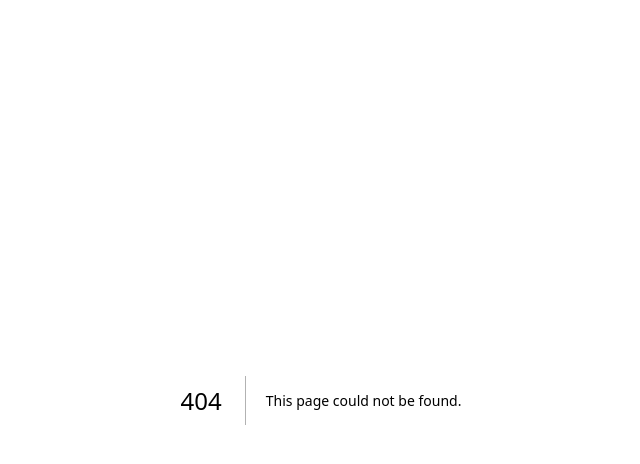
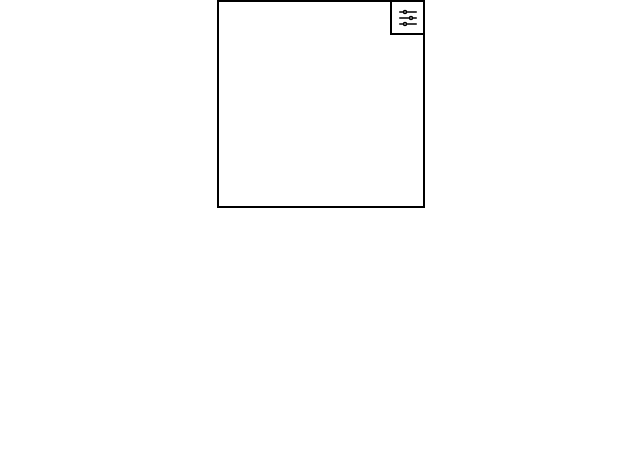
Before and after one commit to joshuawootonn/radix-interactive-dropdown, a Next.js app: page /repro in a window 1280 px wide. Before the commit this address had no page. Shown: the top 464 px of the page, without its empty margins (319-959 px from the left). Built offline with nearby package versions, Linux system fonts and the light colour scheme.

Commit message:
feat: simplify popover anchor logic

```diff
--- a/app/page.tsx
+++ b/app/page.tsx
@@ -11,7 +11,7 @@ import { PopoverClose } from "@/components/popover-close";
 import { DropdownMenuTrigger } from "@/components/dropdown-trigger";
 import { clsx } from "clsx";
 
-const DropdownMenuDemo = () => {
+const App = () => {
   const buttonRef = useRef<HTMLButtonElement>(null);
   const [virtualRef, setVirtualRef] = useState<null | RefObject<{
     getBoundingClientRect: () => DOMRect;
@@ -95,4 +95,4 @@ const DropdownMenuDemo = () => {
   );
 };
 
-export default DropdownMenuDemo;
+export default App;
--- /dev/null
+++ b/app/repro/page.tsx
@@ -0,0 +1,229 @@
+"use client";
+import {
+  useRef,
+  useState,
+  RefObject,
+  ForwardedRef,
+  forwardRef,
+  ComponentProps,
+} from "react";
+import * as ContextMenu from "@radix-ui/react-context-menu";
+import * as DropdownMenu from "@radix-ui/react-dropdown-menu";
+import * as Popover from "@radix-ui/react-popover";
+import { clsx } from "clsx";
+
+function Label(props: ComponentProps<"label">) {
+  return <label className="text-[13px] text-black w-20" {...props} />;
+}
+
+function Input(props: ComponentProps<"input">) {
+  return (
+    <input
+      className="inline-flex items-center w-20 justify-center flex-1 px-2.5 py-1 text-[13px] leading-none text-black border-2 border-black outline-none focus:rounded-0"
+      {...props}
+    />
+  );
+}
+
+export function PopoverContent(props: Popover.PopoverContentProps) {
+  return (
+    <Popover.PopoverPortal>
+      <Popover.Content {...props} asChild>
+        <div className="flex flex-col gap-2.5">
+          <p className=" text-[15px] leading-[19px] font-medium mb-2.5">
+            Dimensions
+          </p>
+          <fieldset className="flex gap-2 items-center">
+            <Label htmlFor="width">Width</Label>
+            <Input id="width" defaultValue="100%" />
+          </fieldset>
+          <fieldset className="flex gap-2 items-center">
+            <Label htmlFor="maxWidth">Max. width</Label>
+            <Input id="maxWidth" defaultValue="300px" />
+          </fieldset>
+          <fieldset className="flex gap-2 items-center">
+            <Label htmlFor="height">Height</Label>
+            <Input id="height" defaultValue="25px" />
+          </fieldset>
+          <fieldset className="flex gap-2 items-center">
+            <Label htmlFor="maxHeight">Max. height</Label>
+            <Input id="maxHeight" defaultValue="none" />
+          </fieldset>
+          {props.children}
+        </div>
+      </Popover.Content>
+    </Popover.PopoverPortal>
+  );
+}
+
+export function PopoverClose(props: Popover.PopoverCloseProps) {
+  return (
+    <div className="absolute top-0 right-0">
+      <Popover.Close
+        className="relative svg-outline h-[25px] w-[25px] border-2 border-black inline-flex items-center justify-center text-black"
+        aria-label="Close"
+        {...props}
+      >
+        <svg
+          xmlns="http://www.w3.org/2000/svg"
+          fill="none"
+          viewBox="0 0 24 24"
+          strokeWidth="2.5"
+          stroke="currentColor"
+          className="w-4 h-4"
+        >
+          <path
+            strokeLinecap="round"
+            strokeLinejoin="round"
+            d="M6 18 18 6M6 6l12 12"
+          />
+        </svg>
+      </Popover.Close>
+    </div>
+  );
+}
+
+function DropdownMenuItem(props: DropdownMenu.DropdownMenuItemProps) {
+  return (
+    <DropdownMenu.Item
+      className="group text-[13px] leading-none text-black flex items-center px-3 py-2 relative select-none outline-none hover:text-white hover:bg-black focus:text-white focus:bg-black"
+      {...props}
+    />
+  );
+}
+
+export function DropdownContent(props: DropdownMenu.DropdownMenuContentProps) {
+  return (
+    <DropdownMenu.Portal>
+      <DropdownMenu.Content {...props}>
+        <Popover.Trigger asChild>
+          <DropdownMenuItem>Open Popover</DropdownMenuItem>
+        </Popover.Trigger>
+        <DropdownMenuItem>Apple</DropdownMenuItem>
+        <DropdownMenuItem>Banana</DropdownMenuItem>
+      </DropdownMenu.Content>
+    </DropdownMenu.Portal>
+  );
+}
+
+function ContextMenuItem(props: ContextMenu.ContextMenuItemProps) {
+  return (
+    <ContextMenu.Item
+      className="group text-[13px] leading-none text-black flex items-center px-3 py-2 relative select-none outline-none hover:text-white hover:bg-black focus:text-white focus:bg-black"
+      {...props}
+    />
+  );
+}
+
+export function ContextContent(props: ContextMenu.ContextMenuContentProps) {
+  return (
+    <ContextMenu.ContextMenuPortal>
+      <ContextMenu.Content {...props}>
+        <Popover.Trigger asChild>
+          <ContextMenuItem>Open Popover</ContextMenuItem>
+        </Popover.Trigger>
+        <ContextMenuItem>Apple</ContextMenuItem>
+        <ContextMenuItem>Banana</ContextMenuItem>
+      </ContextMenu.Content>
+    </ContextMenu.ContextMenuPortal>
+  );
+}
+
+export const DropdownMenuTrigger = forwardRef(function DropdownMenuTrigger(
+  props: DropdownMenu.DropdownMenuTriggerProps,
+  ref: ForwardedRef<HTMLButtonElement>,
+) {
+  return (
+    <DropdownMenu.Trigger asChild {...props}>
+      <button
+        className="relative svg-outline w-[35px] h-[35px] translate-x-0.5 -translate-y-0.5 border-2 border-black inline-flex items-center justify-center text-black bg-white"
+        aria-label="Customise options"
+        data-anchor
+        ref={ref}
+      >
+        <svg
+          xmlns="http://www.w3.org/2000/svg"
+          fill="none"
+          viewBox="0 0 24 24"
+          strokeWidth="1.5"
+          stroke="currentColor"
+          className="w-6 h-6"
+        >
+          <path
+            strokeLinecap="round"
+            strokeLinejoin="round"
+            d="M10.5 6h9.75M10.5 6a1.5 1.5 0 1 1-3 0m3 0a1.5 1.5 0 1 0-3 0M3.75 6H7.5m3 12h9.75m-9.75 0a1.5 1.5 0 0 1-3 0m3 0a1.5 1.5 0 0 0-3 0m-3.75 0H7.5m9-6h3.75m-3.75 0a1.5 1.5 0 0 1-3 0m3 0a1.5 1.5 0 0 0-3 0m-9.75 0h9.75"
+          />
+        </svg>
+      </button>
+    </DropdownMenu.Trigger>
+  );
+});
+
+export const App = () => {
+  const buttonRef = useRef<HTMLButtonElement>(null);
+  const [virtualRef, setVirtualRef] = useState<null | RefObject<{
+    getBoundingClientRect: () => DOMRect;
+  }>>(null);
+  const [popoverOrigin, setPopoverOrigin] = useState<"dropdown" | "context">(
+    "dropdown",
+  );
+
+  return (
+    <div className="flex items-center justify-center gap-4">
+      <Popover.Root>
+        {/* {virtualRef && <Popover.PopoverAnchor virtualRef={virtualRef} />} */}
+        <ContextMenu.Root modal={false}>
+          <DropdownMenu.Root modal={false}>
+            <ContextMenu.Trigger
+              asChild
+              onContextMenu={(e) => {
+                setVirtualRef({
+                  current: {
+                    getBoundingClientRect: () =>
+                      new DOMRect(e.clientX + 2, e.clientY, 0, 0),
+                  },
+                });
+                setPopoverOrigin("context");
+              }}
+            >
+              <div className="w-52 h-52 border-2 border-black flex justify-end items-start">
+                <Popover.PopoverAnchor
+                  virtualRef={virtualRef || undefined}
+                  asChild
+                >
+                  <DropdownMenuTrigger
+                    onClick={() => {
+                      setVirtualRef(null);
+                      setPopoverOrigin("dropdown");
+                    }}
+                    ref={buttonRef}
+                  />
+                </Popover.PopoverAnchor>
+              </div>
+            </ContextMenu.Trigger>
+            <DropdownContent
+              sideOffset={5}
+              className="bg-white border-2 border-black"
+            />
+            <ContextContent className="bg-white border-2 border-black" />
+            <PopoverContent
+              sideOffset={popoverOrigin === "dropdown" ? 5 : 0}
+              align={popoverOrigin === "dropdown" ? "center" : "start"}
+              className={clsx("p-5 w-52 bg-white border-2 border-black")}
+              onCloseAutoFocus={(e) => {
+                e.preventDefault();
+                setVirtualRef(null);
+                buttonRef.current?.focus();
+              }}
+            >
+              <PopoverClose />
+            </PopoverContent>
+          </DropdownMenu.Root>
+        </ContextMenu.Root>
+      </Popover.Root>
+    </div>
+  );
+};
+
+export default App;
--- a/components/context-content.tsx
+++ b/components/context-content.tsx
@@ -17,8 +17,8 @@ export function ContextContent(props: ContextMenu.ContextMenuContentProps) {
         <Popover.Trigger asChild>
           <Item>Open Popover</Item>
         </Popover.Trigger>
-        <Item>New Tab </Item>
-        <Item>New Private Window </Item>
+        <Item>Apple</Item>
+        <Item>Banana</Item>
       </ContextMenu.Content>
     </ContextMenu.ContextMenuPortal>
   );
--- a/components/dropdown-content.tsx
+++ b/components/dropdown-content.tsx
@@ -12,14 +12,14 @@ function Item(props: DropdownMenu.DropdownMenuItemProps) {
 
 export function DropdownContent(props: DropdownMenu.DropdownMenuContentProps) {
   return (
-    <DropdownMenu.DropdownMenuPortal>
+    <DropdownMenu.Portal>
       <DropdownMenu.Content {...props}>
         <Popover.Trigger asChild>
           <Item>Open Popover</Item>
         </Popover.Trigger>
-        <Item>New Tab </Item>
-        <Item>New Private Window </Item>
+        <Item>Apple</Item>
+        <Item>Banana</Item>
       </DropdownMenu.Content>
-    </DropdownMenu.DropdownMenuPortal>
+    </DropdownMenu.Portal>
   );
 }
```
